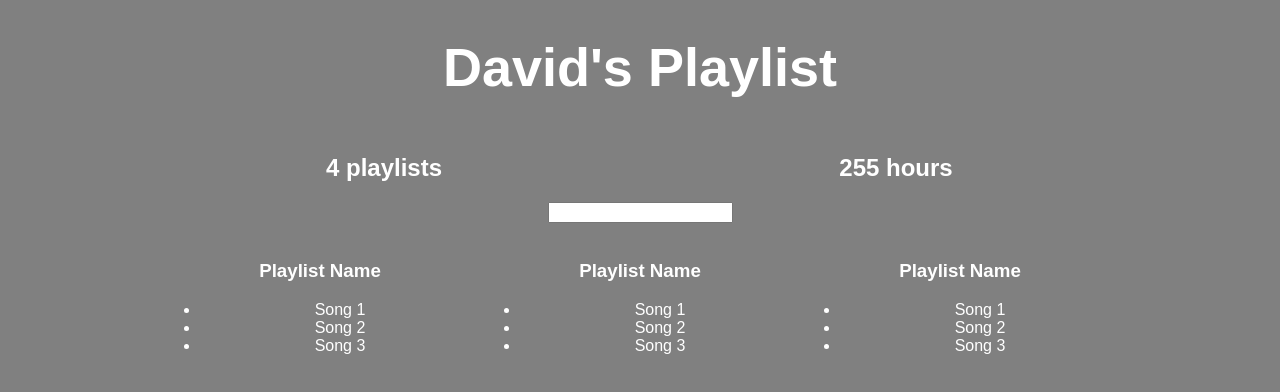
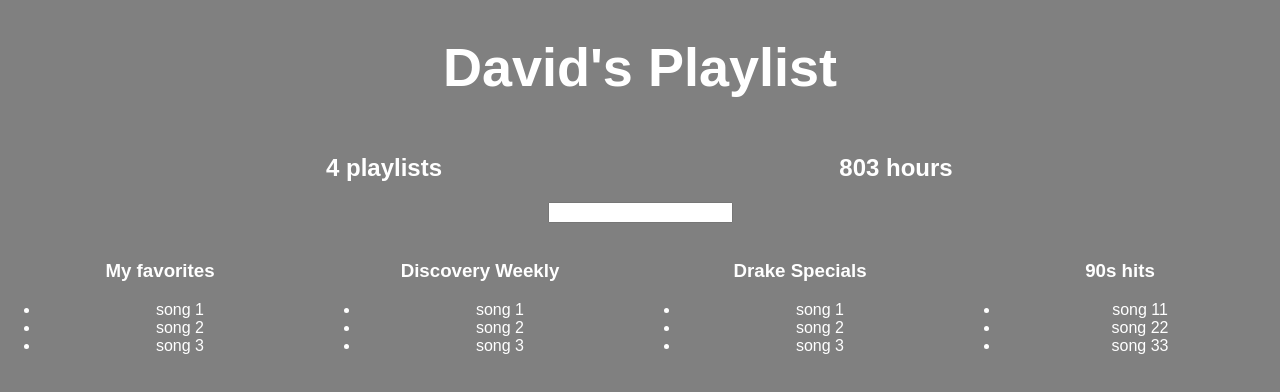
Before and after one commit to dkyl/spot-playlists, a React (Create React App) app: page / in a window 1280 px wide. Shown: the top 392 px of the page. Built offline with nearby package versions, Linux system fonts and the light colour scheme.

Commit message:
- changes fake data - implements properties and playlist - replaces map for playlist

```diff
--- a/src/App.js
+++ b/src/App.js
@@ -18,23 +18,23 @@
     },{
       name: 'Discovery Weekly',
       songs: [
-        {name: 'song 1', duration: 1234},
-        {name: 'song 2', duration: 1334},
-        {name: 'song 3', duration: 1251}
+        {name: 'song 1', duration: 2222},
+        {name: 'song 2', duration: 1399},
+        {name: 'song 3', duration: 10976}
       ]
     },{
       name: 'Drake Specials',
       songs: [
         {name: 'song 1', duration: 1234},
-        {name: 'song 2', duration: 1334},
-        {name: 'song 3', duration: 1251}
+        {name: 'song 2', duration: 8777},
+        {name: 'song 3', duration: 987}
       ]
     },{
       name: '90s hits',
       songs: [
-        {name: 'song 1', duration: 1234},
-        {name: 'song 2', duration: 1334},
-        {name: 'song 3', duration: 1251}
+        {name: 'song 11', duration: 1087},
+        {name: 'song 22', duration: 10009},
+        {name: 'song 33 ', duration: 7648}
       ]
     }]
   }
@@ -80,14 +80,15 @@
 
 class Playlist extends Component {
   render() {
+    let {playlist} = this.props
     return (
       <div style={{...defaultStyle, display: 'inline-block', width: '25%'}}>
         <img />
-        <h3>Playlist Name</h3>
+        <h3>{playlist.name}</h3>
         <ul>
-          <li>Song 1</li>
-          <li>Song 2</li>
-          <li>Song 3</li>
+          { playlist.songs.map(song =>
+            <li>{song.name}</li>
+          )}
         </ul>
       </div>
     );
@@ -119,9 +120,10 @@
             <PlaylistCounter playlists={ this.state.serverData.user.playlists } />
             <HoursCounter playlists={ this.state.serverData.user.playlists } />
             <Filter />
-            <Playlist />
-            <Playlist />
-            <Playlist />
+
+            { this.state.serverData.user.playlists.map(playlist =>
+              <Playlist playlist={playlist} />
+            )}
           </div> : <h1>loading...</h1>
         }
       </div>
```
